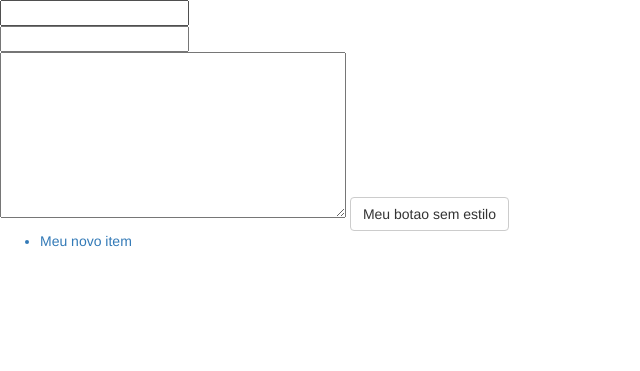
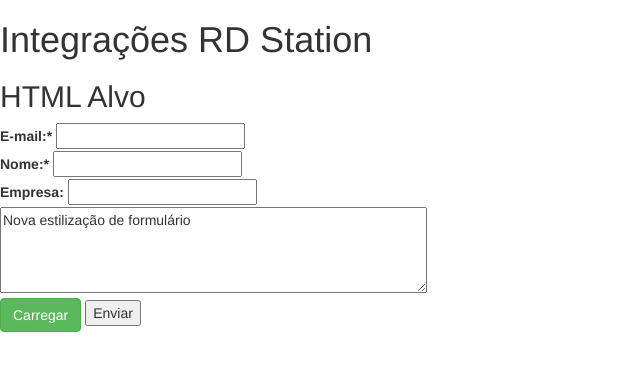
Before and after one commit to paulosergioduff/noFront, a PHP site: page /src/exemploCarregaDom.php in a window 1280 px wide. Shown: the top 371 px of the page, without its empty margins (0-640 px from the left). Run offline with PHP 8.4, Linux system fonts and the light colour scheme.

Commit message:
GitFlash

```diff
--- a/src/carregaDom.class.php
+++ b/src/carregaDom.class.php
@@ -1,75 +1,70 @@
 <?php
-
 libxml_use_internal_errors(true); // Desativa mensagens de duplicada de DOM
-
-class imprimeDom{
+class imprimeDOM
+{
 				public $caminho;
 				public $tag;
 				public $parametro;
-	//$this->caminho = $caminho;
-
+				public $alvo;
+				public $modelo;
+				public $novoAtributo;
+				public $entrega;
 				public function DIPJS($caminho)
 				{
-
 								$dom = new DOMDocument();
 								$dom->loadHTMLFile($caminho);
-
 								// Consultando os links
 								$links = $dom->getElementsByTagName('script');
 								foreach ($links as $link) {
-
-		  echo "<scrip src='".$link->getAttribute('src')."'>".PHP_EOL;
-
+												echo "<scrip src='" . $link->getAttribute('src') . "'>" . PHP_EOL;
 								}
-
-
 				}
-
 				public function DIPCSS($caminho)
 				{
-
 								$dom = new DOMDocument();
 								$dom->loadHTMLFile($caminho);
-
 								// Consultando os links
 								$links = $dom->getElementsByTagName('link');
 								foreach ($links as $link) {
-
-		   echo "<link rel='stylesheet' href='".$link->getAttribute('href')."'>".PHP_EOL;
-
-
+												echo "<link rel='stylesheet' href='" . $link->getAttribute('href') . "'>" . PHP_EOL;
 								}
-
-
 				}
-
-
 				public function inputCommomClass($caminho, $tag)
 				{
-
 								$dom = new DOMDocument();
 								$dom->loadHTMLFile($caminho);
-
 								$controle = 0; // Variável de controle
 								// Consultando os links
-		$links = $dom->getElementsByTagName($tag);
+								$links    = $dom->getElementsByTagName($tag);
 								foreach ($links as $link) {
-
 												if ($controle == 0) { // Pega primeiro valor da class e assume como padrão
-				$this->novaClass = '<input class='."'".$link->getAttribute('class')."' >"; // Retorna tag do HTML com a nova class
-				$this->retorno = " class='".$link->getAttribute('class').PHP_EOL."' ";
+																$this->novaClass = '<input class=' . "'" . $link->getAttribute('class') . "' >"; // Retorna tag do HTML com a nova class
+																$this->retorno   = " class='" . $link->getAttribute('class') . PHP_EOL . "' ";
 																// Oferece ópção para troca de classe
 												}
-
 												$controle++;
-
-		}
-
-
 								}
 							}
-
-
-
-
+				public function CommomTag($caminho, $tag, $atributo)
+				{
+								$dom = new DOMDocument();
+								$dom->loadHTMLFile($caminho);
+								$controle = 0; // Variável de controle
+								// Consultando os links
+								$links    = $dom->getElementsByTagName($tag);
+								foreach ($links as $link) {
+												if ($controle == 0) { // Pega primeiro valor e assume como padrão
+																$this->novaClass = '<'.$tagN.' class=' . "'" . $link->getAttribute($atributo) . "' >"; // Retorna tag do HTML com a nova class
+																$this->retorno   = " class='" . $link->getAttribute($atributo) . PHP_EOL . "' ";
+																// Oferece ópção para troca de classe
+												}
+												$controle++;
+								}
+				}
+				public function entrega(){
+					$this->alvo = file_get_contents($this->alvo); // Pega todo conteúdo da página html alvo
+					$this->entrega = str_replace("$this->tag", "$this->tag $this->novoAtributo ", $this->alvo); // str_replace substitui atributo antigo
+					echo $this->entrega; // Imprime na tela o resultado da troca
+				}
+}
 ?>
--- a/src/exemploCarregaDom.php
+++ b/src/exemploCarregaDom.php
@@ -2,49 +2,26 @@
 <html>
 <head>
 <?php
-
 require_once "carregaDom.class.php";
-require_once "menu.class.php";
-
 $dip = new imprimeDom;
 $dip->DIPCSS('temas/bootstrap/modelo.html'); // Carrega CSSs
 $dip->DIPJS('temas/bootstrap/modelo.html'); // Carrega CSSs
-
 ?>
 	<title></title>
 </head>
 <body>
 
 <?php
+$app          = new imprimeDOM; // Instancia classe de captura de DOM
+$app->tag = $euQueroATag  = 'button';
+$app->alvo = $localizadaEm = 'html/form-alvo.html';
+$modelo = $app->modelo = 'temas/bootstrap/form-modelo-bootstrap.html'; // Página modelo para aplicar o template
+$app->inputCommomClass($modelo, $euQueroATag); // Usa uma página HTML como modelo e injeta dependências CSS na página
+$app->novoAtributo    = $app->retorno; // Determina novo atributo para a tag
 
-$euQueroATag = 'button';
-$localizadaEm = 'html/form-blank.html';
-
-	$app = new imprimeDom;
-	$app->inputCommomClass('temas/bootstrap/form.html', $euQueroATag); // Usa uma página HTML como modelo e injeta dependências CSS na página
-	$novaClassInput = $app->retorno;
-
-$seTransformeEm = $novaClassInput;
-$baseadoNoTemplate = 'temas/bootstrap/form.html'; // Formulário de exemplo (não é bootstrap)
+$app->entrega();
 
 
-$originalHTML = file_get_contents('html/form-blank.html');
-
-$novoHTML = str_replace("$euQueroATag", "$euQueroATag $novaClassInput ", $originalHTML);
-
-echo $novoHTML;
-
-
-echo "<ul>";
-
-$menu =  new menuGeral;
-
-$menu->tag = 'li';
-$menu->class = "$novaClassInput";
-
-echo $menu->geraMenu('Meu novo item', 'http://wwwgoogle.com');
-
-echo "</ul>";
 ?>
 
 </body>
--- /dev/null
+++ b/src/html/form-alvo.html
@@ -0,0 +1,40 @@
+
+<div id="wrapper">
+
+  <h1>Integrações RD Station</h1>
+  <h2>HTML Alvo</h2>
+
+  <form action="" method="POST">
+    <input type="hidden" name="token_rdstation" />
+    <!--
+      * Atenção!
+      * Token de testes - Usar o próprio de sua conta encontrado em: https://www.rdstation.com.br/docs/api
+    -->
+    <input type="hidden" name="identificador" value="teste-html-puro" />
+    <input type="hidden" name="redirect_to" value="http://resultadosdigitais.com.br" />
+
+    <div >
+      <label>E-mail:*</label>
+      <input type="text" name="email" />
+    </div>
+    <div >
+      <label>Nome:*</label>
+      <input type="text" name="nome" />
+    </div>
+    <div >
+      <label>Empresa:</label>
+      <input type="text" name="empresa" />
+    </div>
+
+     <textarea rows="4" cols="50">
+Nova estilização de formulário
+</textarea>
+  </div>
+
+    <button>Carregar</button>
+
+      <input type="submit" value="Enviar" />
+    </div>
+  </form>
+
+</div>
--- /dev/null
+++ b/src/temas/bootstrap/form-modelo-bootstrap.html
@@ -0,0 +1,16 @@
+ <form action="/action_page.php">
+  <div class="form-group">
+    <label for="email">Email address:</label>
+    <input type="email" class="form-control" id="email">
+  </div>
+  <div class="form-group">
+    <label for="pwd">Password:</label>
+    <input type="password" class="form-control" id="pwd">
+  </div>
+  <div class="checkbox">
+    <label><input type="checkbox"> Remember me</label>
+  </div>
+  <div>
+
+  <button type="submit" class="btn btn-success">Submit</button>
+</form>
```
Also changed, not shown: src/html/form-modelo.html (added, +40 -0 lines). Lines whose indentation alone changed are shown as unchanged.
